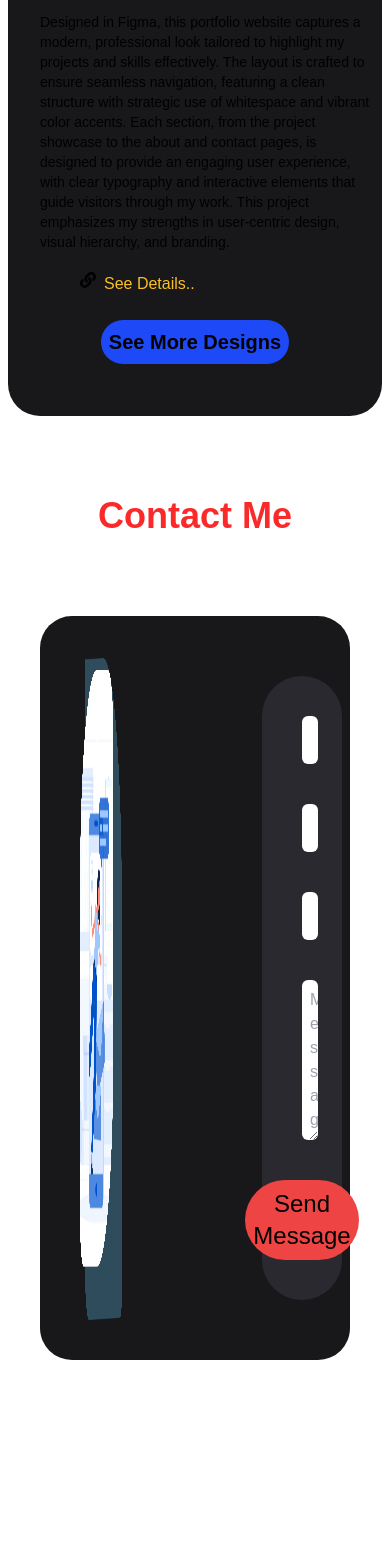
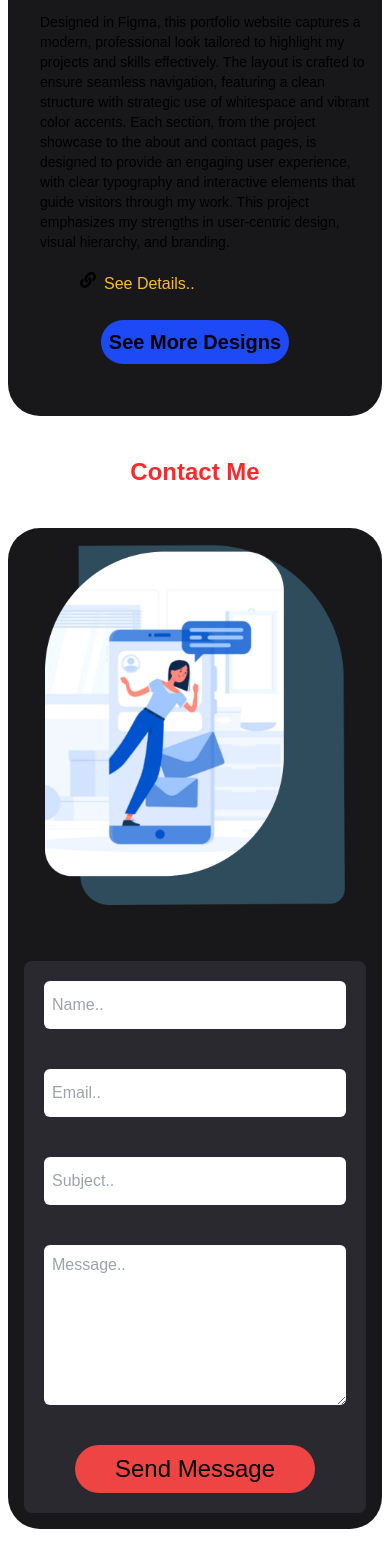
Before and after one commit to abhijit84842/Abhijit_Portfolio, a Next.js app: page / in a window 390 px wide. Shown: the part 9842-11410 px from the top of the page. Before the commit the page ends 11242 px from the top, so only its background shows below. Built offline with nearby package versions, Linux system fonts and the light colour scheme.

Commit message:
make mobile responsive contact me

```diff
--- a/app/components/Contact/ContactMe.js
+++ b/app/components/Contact/ContactMe.js
@@ -4,10 +4,62 @@ import React from "react";
 const ContactMe = () => {
   return (
     <div className="contact-main " id="contact">
-      <h1 className="text-[#FB2A2A] flex justify-center  text-4xl font-semibold my-20">
+      <h1 className="text-[#FB2A2A] flex justify-center  text-2xl font-semibold my-10 2xl:my-20 2xl:text-4xl">
         Contact Me
       </h1>
-      <div className="contact-sub-container bg-[#18181B] mx-10 my-10 flex justify-between gap-20 p-5 rounded-[2rem]">
+
+
+
+      <div className="contact-sub-container bg-[#18181B] mx-2 my-10 flex justify-center flex-col gap-10 p-2 rounded-[2rem] lg:hidden 2xl:hidden">
+        <div className="contact-left  flex justify-center p-2">
+          <Image
+            src="/Contact/Contact.png"
+            alt="loading.."
+            loading="lazy"
+            width={300}
+            height={200}
+          />
+        </div>
+        <div className="contact-right   p-2">
+          <form
+            className="bg-[#29292F] p-5 flex flex-col justify-center gap-10 rounded-lg"
+            action=""
+          >
+            <input
+              className="h-[3rem] rounded-md p-2 outline-none text-black"
+              type="text"
+              placeholder="Name.."
+            />
+            <input
+              className="h-[3rem] rounded-md p-2 outline-none text-black"
+              type="text"
+              placeholder="Email.."
+            />
+            <input
+              className="h-[3rem] rounded-md p-2 outline-none text-black"
+              type="text"
+              placeholder="Subject.."
+            />
+            <textarea
+              className="h-[10rem] rounded-md p-2 outline-none text-black"
+              name=""
+              id=""
+              placeholder="Message.."
+            ></textarea>
+            <div className="flex justify-center">
+              <button
+                className="bg-red-500 text-2xl w-[15rem] p-2 rounded-full"
+                type="submit"
+              >
+                Send Message
+              </button>
+            </div>
+          </form>
+        </div>
+      </div>
+
+
+      <div className="contact-sub-container hidden  bg-[#18181B] mx-10 my-10 lg:flex lg:justify-between 2xl:flex justify-between gap-20 p-5 rounded-[2rem]">
         <div className="contact-left w-[50%] flex justify-center p-5">
           <Image
             src="/Contact/Contact.png"
```
